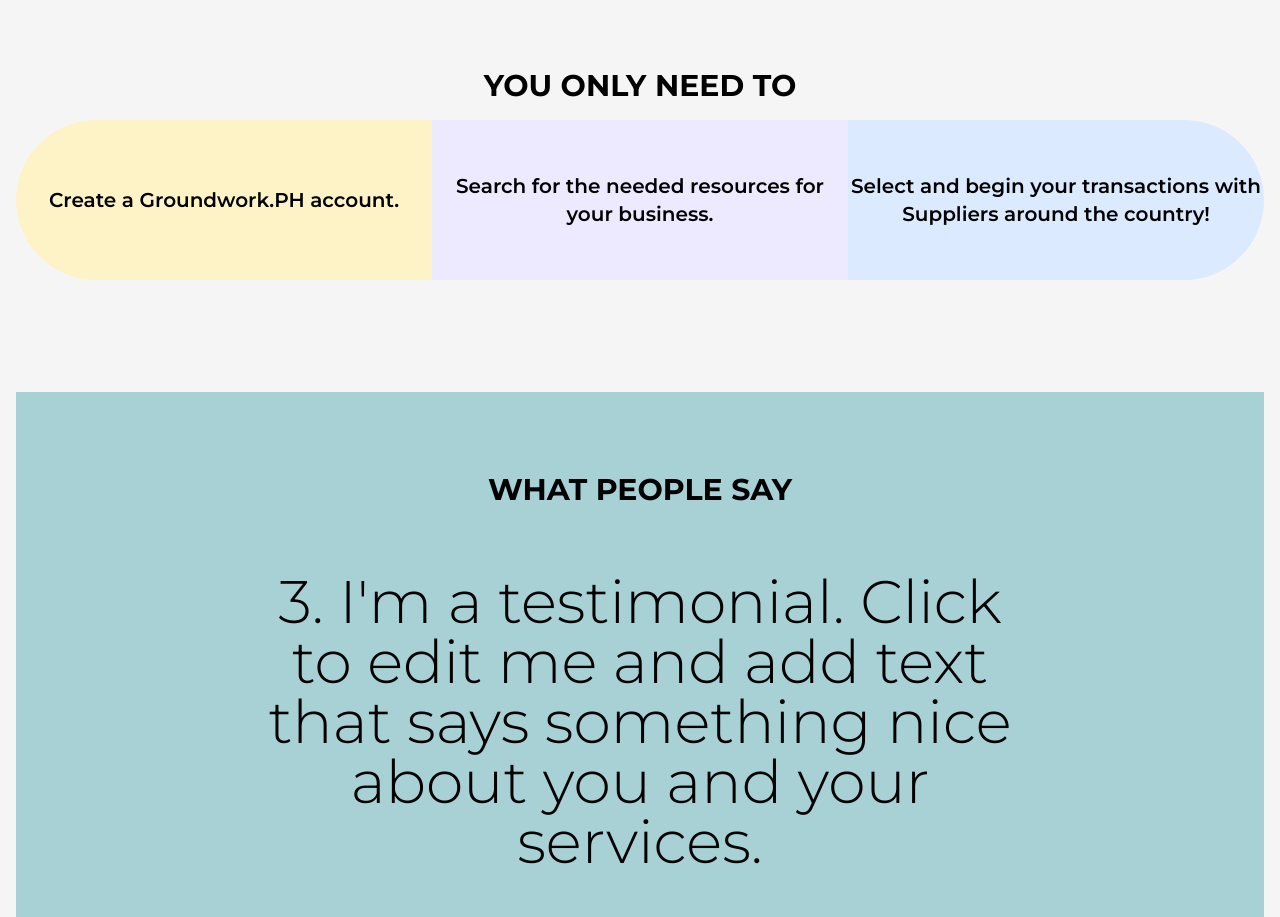
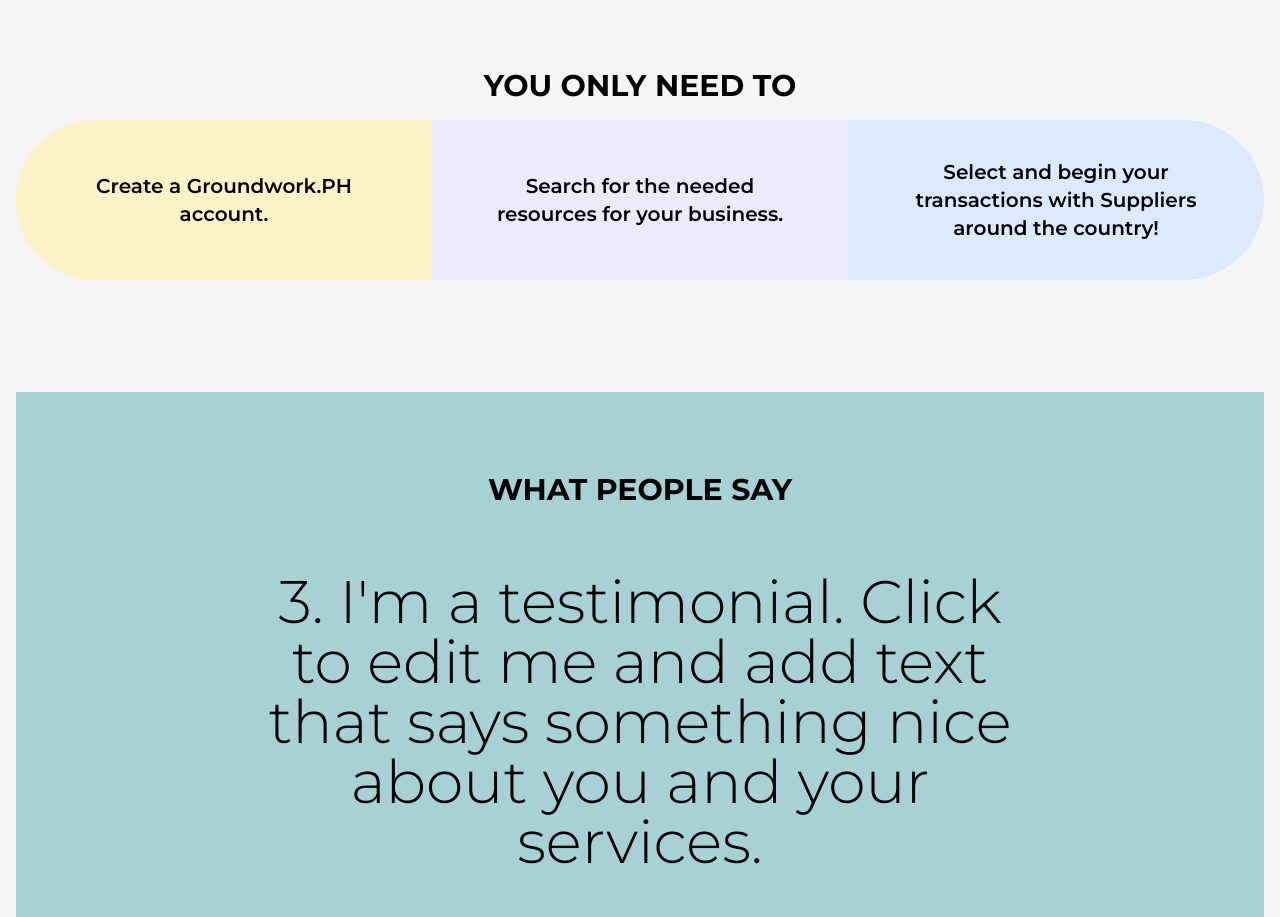
Before and after one commit to princejoogie/ground-work-landing, a Next.js app: page / in a window 1280 px wide. Shown: the part 1000-1917 px from the top of the page. Built offline with nearby package versions, Linux system fonts and the light colour scheme.

Commit message:
Little tweaks

```diff
--- a/src/components/home/HowToUse.tsx
+++ b/src/components/home/HowToUse.tsx
@@ -1,6 +1,21 @@
 import React from 'react';
 import Image from 'next/image';
 import logo from '../../../public/assets/logo1.png';
+
+const steps = [
+  {
+    text: 'Create a Groundwork.PH account.',
+    color: 'bg-yellow-100',
+  },
+  {
+    text: 'Search for the needed resources for your business.',
+    color: 'bg-purple-100',
+  },
+  {
+    text: 'Select and begin your transactions with Suppliers around the country!',
+    color: 'bg-blue-100',
+  },
+];
 
 const Testimonial = () => {
   return (
@@ -10,8 +25,6 @@ const Testimonial = () => {
           <Image
             src={logo}
             alt='Logo'
-            // width={400}
-            // height={400}
             layout='fill'
             objectFit='contain'
             objectPosition='center'
@@ -29,18 +42,14 @@ const Testimonial = () => {
       <div className='my-28'>
         <h2 className='home-headings'>YOU ONLY NEED TO</h2>
         <div className='flex flex-col w-full my-4 overflow-hidden font-semibold text-center rounded-xl md:rounded-full md:h-40 md:flex-row text-md lg:text-xl'>
-          <div className='flex items-center justify-center w-full h-40 px-16 bg-yellow-100 md:p-0 md:w-1/3 '>
-            <h4>Create a Groundwork.PH account.</h4>
-          </div>
-          <div className='flex items-center justify-center w-full h-40 px-16 bg-purple-100 md:w-1/3 md:p-0'>
-            <h4>Search for the needed resources for your business.</h4>
-          </div>
-          <div className='flex items-center w-full h-40 px-16 bg-blue-100 md:w-1/3 md:p-0'>
-            <h4>
-              Select and begin your transactions with Suppliers around the
-              country!
-            </h4>
-          </div>
+          {steps.map(({ text, color }, i) => (
+            <div
+              key={i}
+              className={`flex items-center justify-center w-full px-5 h-28 md:h-40 lg:px-16 md:w-1/3 ${color}`}
+            >
+              <h4>{text}</h4>
+            </div>
+          ))}
         </div>
       </div>
     </section>
```
